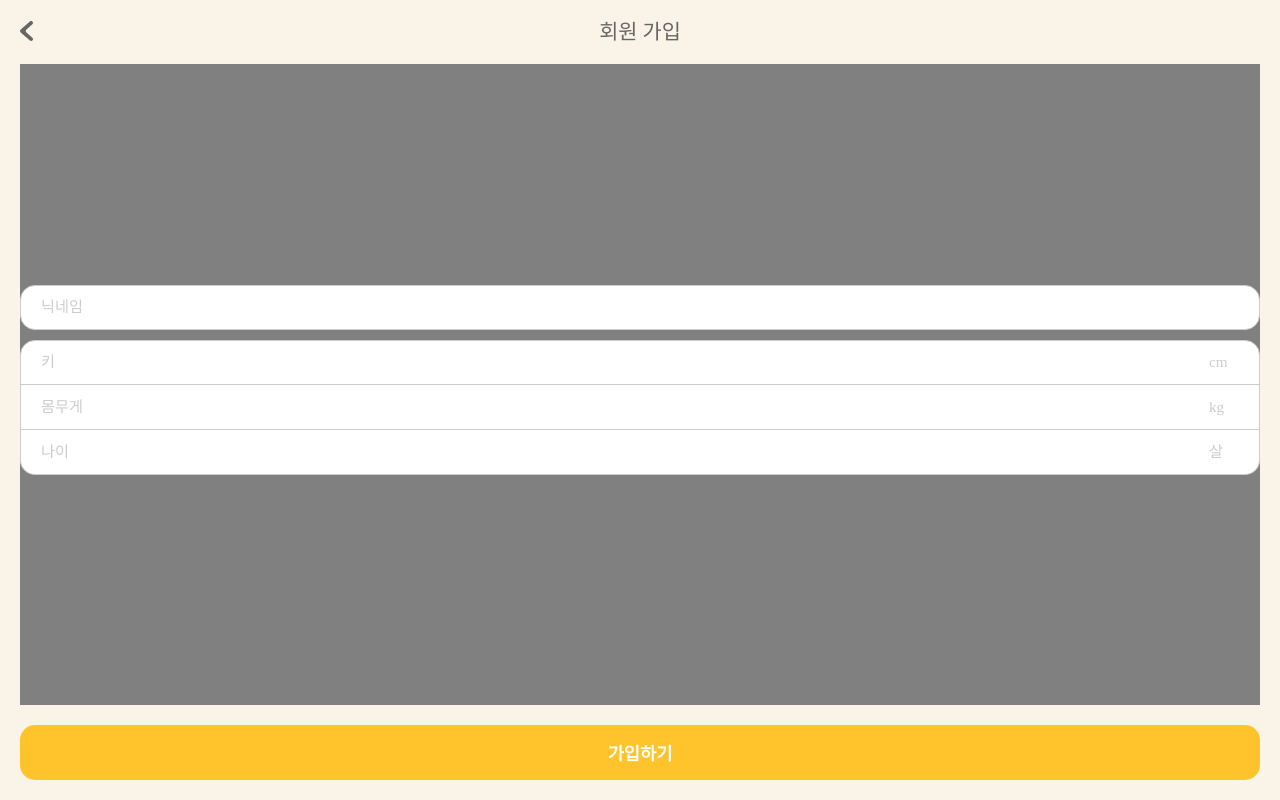
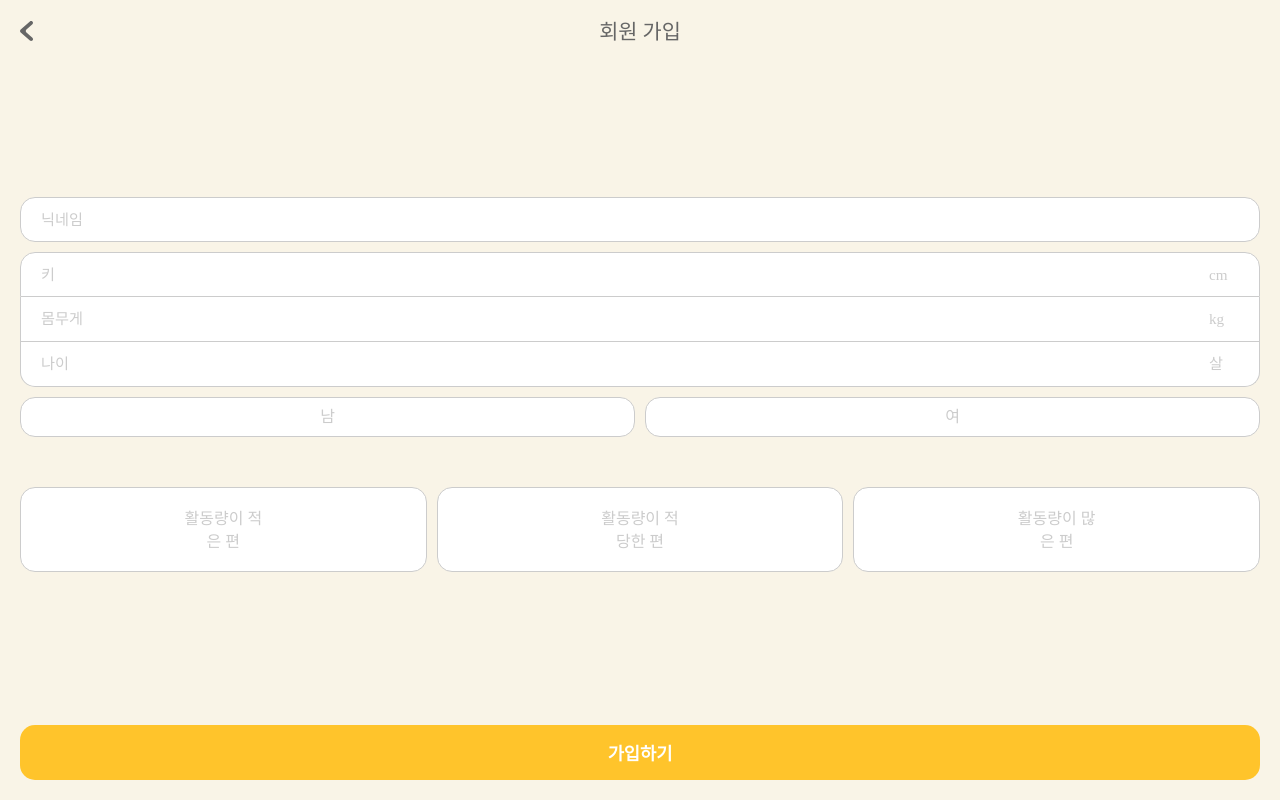
Before and after one commit to coffein-doctor/MST, a Next.js app in the folder mst/: page /signup in a window 1280 px wide. Built offline with nearby package versions, Linux system fonts and the light colour scheme; a web font is replaced by a local one.

Commit message:
[FIX] submitform에서는 placeholder제거

```diff
--- a/mst/src/app/signup/page.tsx
+++ b/mst/src/app/signup/page.tsx
@@ -1,9 +1,8 @@
 "use client";
 import { css } from "@emotion/react";
-
-import Button from "@/components/common/Button/Button";
 import BasicTopBar from "@/components/common/TopBar/BasicTopBar";
 import SubmitForm from "@/components/common/Form/SubmitForm";
+import Button from "@/components/common/Button/Button";
 
 export default function SignUp() {
   return (
@@ -30,7 +29,21 @@ export default function SignUp() {
             rightLabel="살"
             id="age"
           />
-
+          <div css={genderBtnWrapperCSS}>
+            <div css={genderBtnCSS}>남</div>
+            <div css={genderBtnCSS}>여</div>
+          </div>
+          <div css={activityBtnWrapperCSS}>
+            <div css={activityBtnCSS}>
+              <div css={activityBtnTextCSS}>활동량이 적은 편</div>
+            </div>
+            <div css={activityBtnCSS}>
+              <div css={activityBtnTextCSS}>활동량이 적당한 편</div>
+            </div>
+            <div css={activityBtnCSS}>
+              <div css={activityBtnTextCSS}>활동량이 많은 편</div>
+            </div>
+          </div>
         </div>
       </div>
       <Button content="가입하기" />
@@ -46,7 +59,6 @@ const signUpWrapperCSS = css`
 
 const signUpFormWrapperCSS = css`
   flex-grow: 1;
-  background-color: gray;
   display: flex;
   justify-content: center;
   align-items: center;
@@ -55,3 +67,45 @@ const signUpFormWrapperCSS = css`
 const signUpFormCSS = css`
   width: 100%;
 `;
+
+const genderBtnWrapperCSS = css`
+  margin-bottom: 56px;
+  display: flex;
+  align-items: center;
+  gap: 10px;
+  margin-bottom: 50px;
+`;
+
+const activityBtnWrapperCSS = css`
+  display: flex;
+  align-items: center;
+  gap: 10px;
+`;
+
+const defaultSignUpFormBtnCSS = css`
+  flex: 1;
+  display: flex;
+  justify-content: center;
+  align-items: center;
+  background-color: var(--default-white-color);
+  border-radius: 15px;
+  color: var(--gray-color-4);
+  border: 1px solid var(--gray-color-4);
+`;
+
+const genderBtnCSS = css`
+  ${defaultSignUpFormBtnCSS}
+  height: 40px;
+`;
+
+const activityBtnCSS = css`
+  ${defaultSignUpFormBtnCSS}
+  height: 85px;
+  text-align: center;
+  line-height: 23px;
+`;
+
+const activityBtnTextCSS = css`
+  min-width: 70px;
+  max-width: 80px;
+`;
--- a/mst/src/components/common/Form/SubmitForm.tsx
+++ b/mst/src/components/common/Form/SubmitForm.tsx
@@ -14,7 +14,6 @@ function SubmitForm({
   value,
   onChange,
   type,
-  placeholder,
 }: SubmitFormPropsType) {
   let wrapperPos;
 
--- a/mst/src/types/formTypes.ts
+++ b/mst/src/types/formTypes.ts
@@ -15,5 +15,4 @@ export type SubmitFormPropsType = {
   value?: string | number;
   onChange?: any;
   type?: "string" | "number";
-  placeholder?: string;
 };
```
